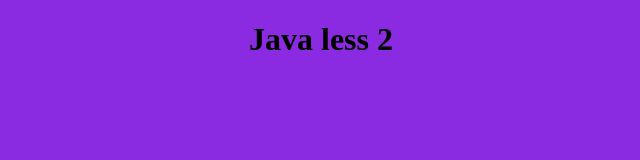
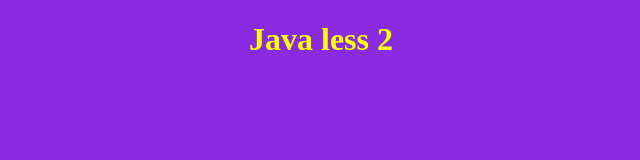
Before and after one commit to Mariamopataraia/Davaleba14, a plain HTML site: page index.html in a window 1280 px wide. In both pictures the pointer is over the element "Java less 2". Shown: the whole page, without its empty margins (319-959 px from the left). Drawn offline with Linux system fonts and the light colour scheme.

Commit message:
Update styles.css

```diff
--- a/styles/styles.css
+++ b/styles/styles.css
@@ -4,3 +4,6 @@ body {
 .jsless {
     text-align: center;
 }
+.jsless:hover {
+    color: yellow;
+}
```
